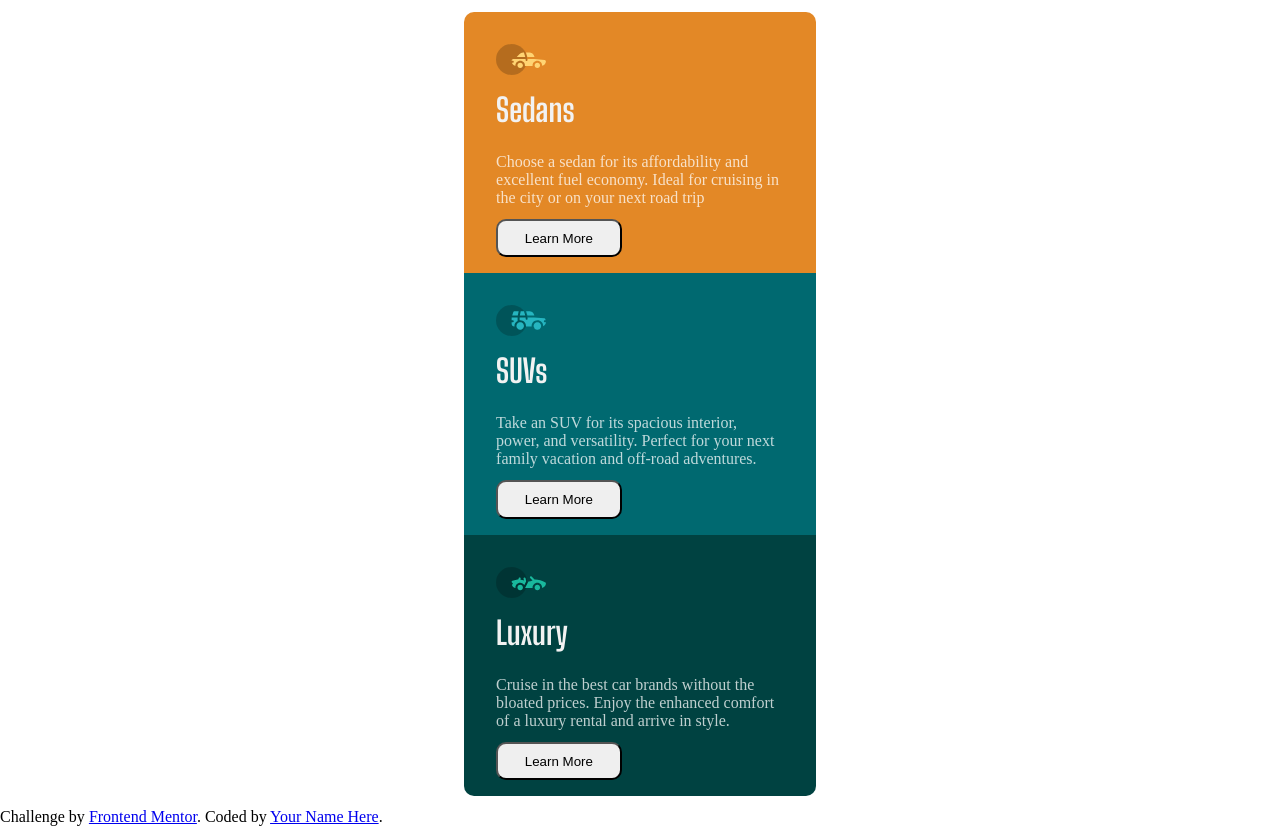
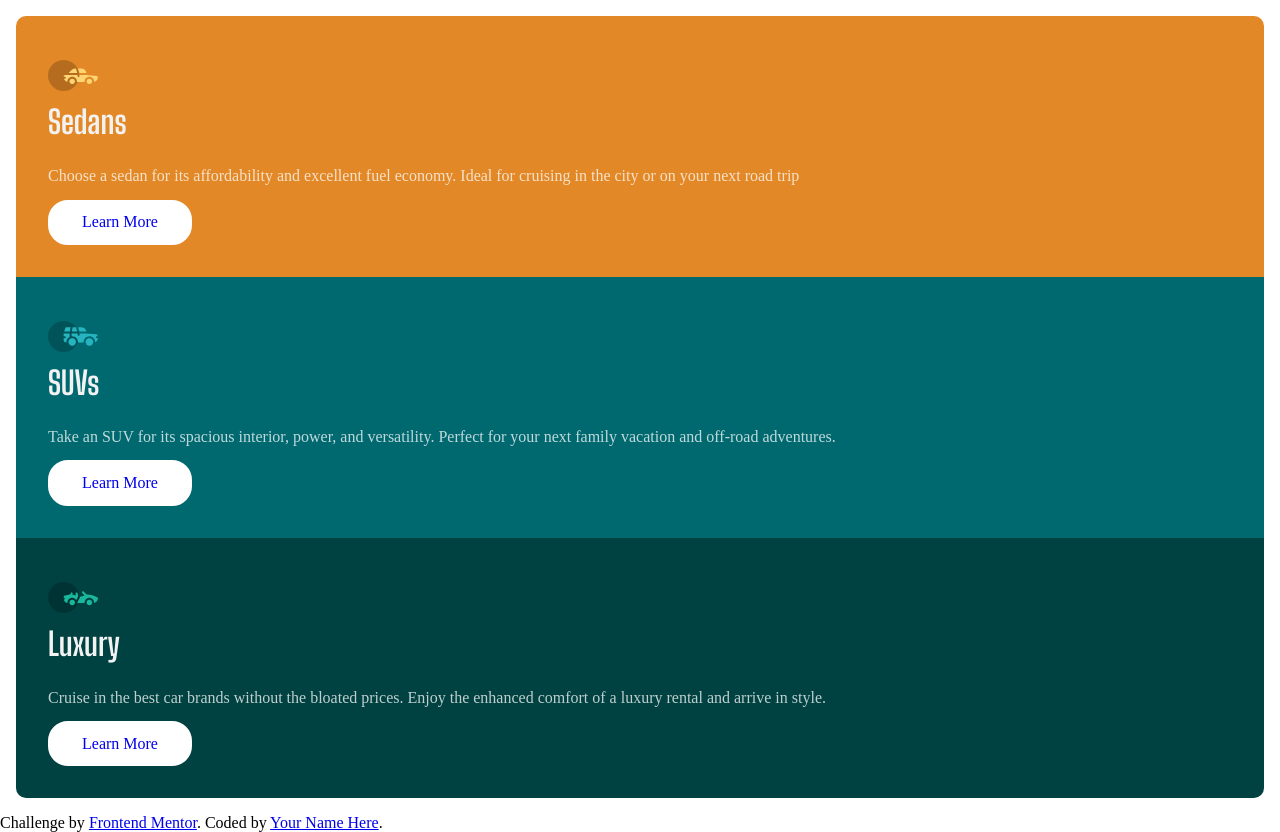
Before and after one commit to DevProgs/3-column-preview, a website built with Vite: page index.html in a window 1280 px wide. Built offline with nearby package versions, Linux system fonts and the light colour scheme.

Commit message:
Changed buttons to a tags/added grid container

```diff
--- a/index.html
+++ b/index.html
@@ -10,14 +10,14 @@
 
 </head>
 <body>
-  <main class="container">
-
+  <main>
+    <div class="container">
       <div class="card sedan">
         <img class="card--image" src="/images/icon-sedans.svg" alt="Icon of Sedan">
         <h2 class="card--title">Sedans</h2>
         <p class="card--description">Choose a sedan for its affordability and excellent fuel economy. Ideal for cruising in the city
         or on your next road trip</p>
-      <button class="card--btn">Learn More</button>
+        <a href="#" class="card--btn">Learn More</a>
       </div>
 
       <div class="card suv">
@@ -25,7 +25,7 @@
         <h2 class="card--title">SUVs</h2>
         <p class="card--description">Take an SUV for its spacious interior, power, and versatility. Perfect for your next family vacation
         and off-road adventures.</p>
-      <button class="card--btn">Learn More</button>
+        <a href="#" class="card--btn">Learn More</a>
       </div>
 
       <div class="card luxury">
@@ -33,7 +33,8 @@
         <h2 class="card--title">Luxury</h2>
         <p class="card--description">Cruise in the best car brands without the bloated prices. Enjoy the enhanced comfort of a luxury
         rental and arrive in style.</p>
-      <button class="card--btn">Learn More</button>
+        <a href="#" class="card--btn">Learn More</a>
+      </div>
     </div>
 
   </main>
--- a/style.css
+++ b/style.css
@@ -23,16 +23,21 @@
 }
 
 
+main {
+  margin-inline: auto;
+  max-width: var(--desktop);
+  padding: 1em;
+}
+
 .container {
-  margin-inline: auto;
-  padding: .725em;
-  max-width: var(--mobile);
+  display: grid;
+  grid-template-columns: 1fr;
 }
 
 .card {
   display: flex;
   flex-direction: column;
-  padding: 1em 2em;
+  padding: 2em;
 }
 
 .card:nth-child(1) {
@@ -50,7 +55,7 @@
 }
 
 .card--image {
-  margin: 1em 0;
+  margin: .75em 0;
 }
 
 .card--title {
@@ -62,13 +67,18 @@
 
 .card--description {
   color: var(--transparent-white);
+  line-height: 1.4;
   margin-bottom: .75em;
 }
 
 .card--btn {
   padding: .725em 2em;
-  border-radius: 10px;
+  border-radius: 20px;
+  text-decoration: none;
+  background: black;
+  border: 2px solid white;
   align-self: start;
+  background: white;
 }
 
 .sedan {
```
Lines whose indentation alone changed are shown as unchanged.
